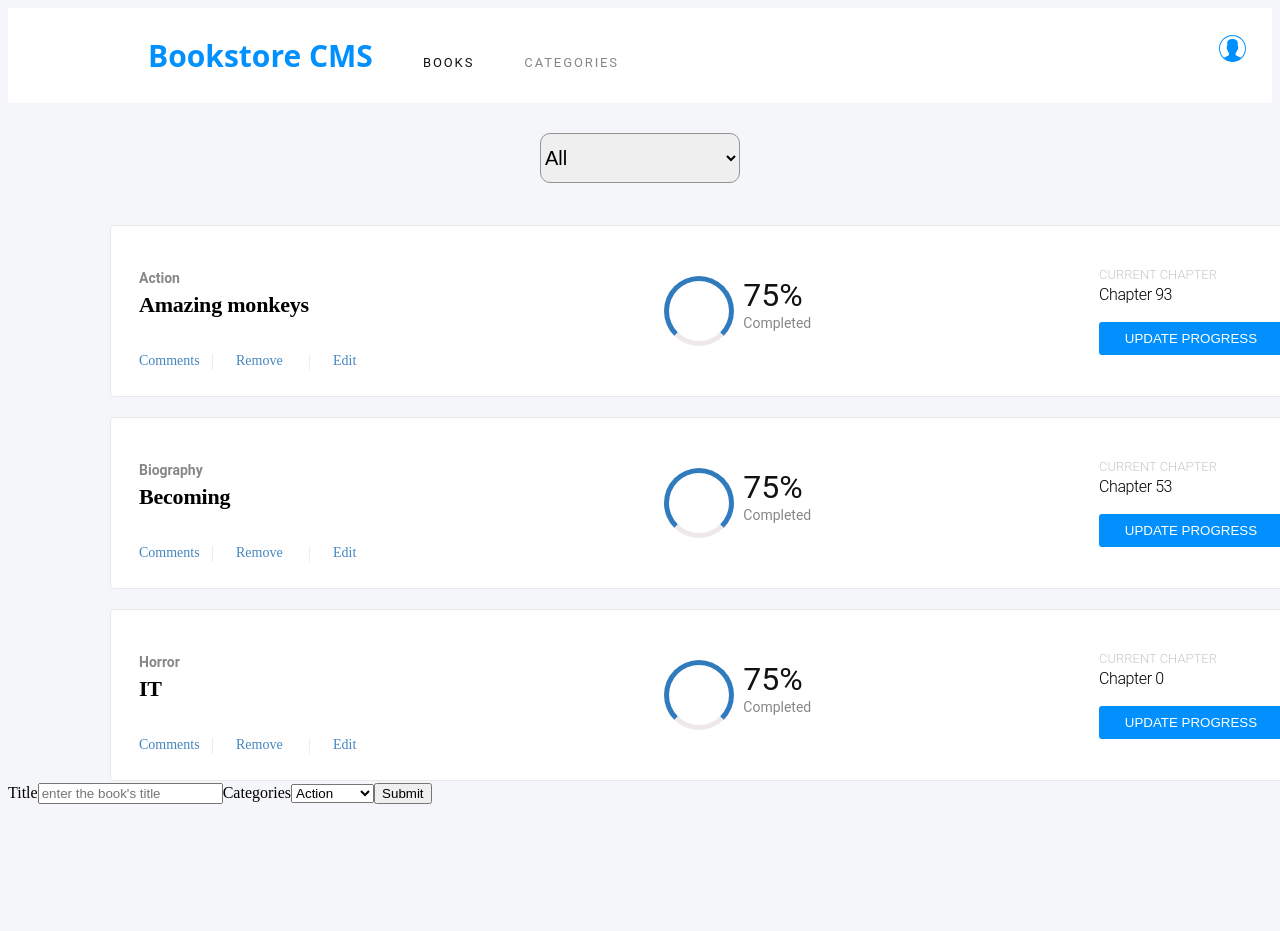
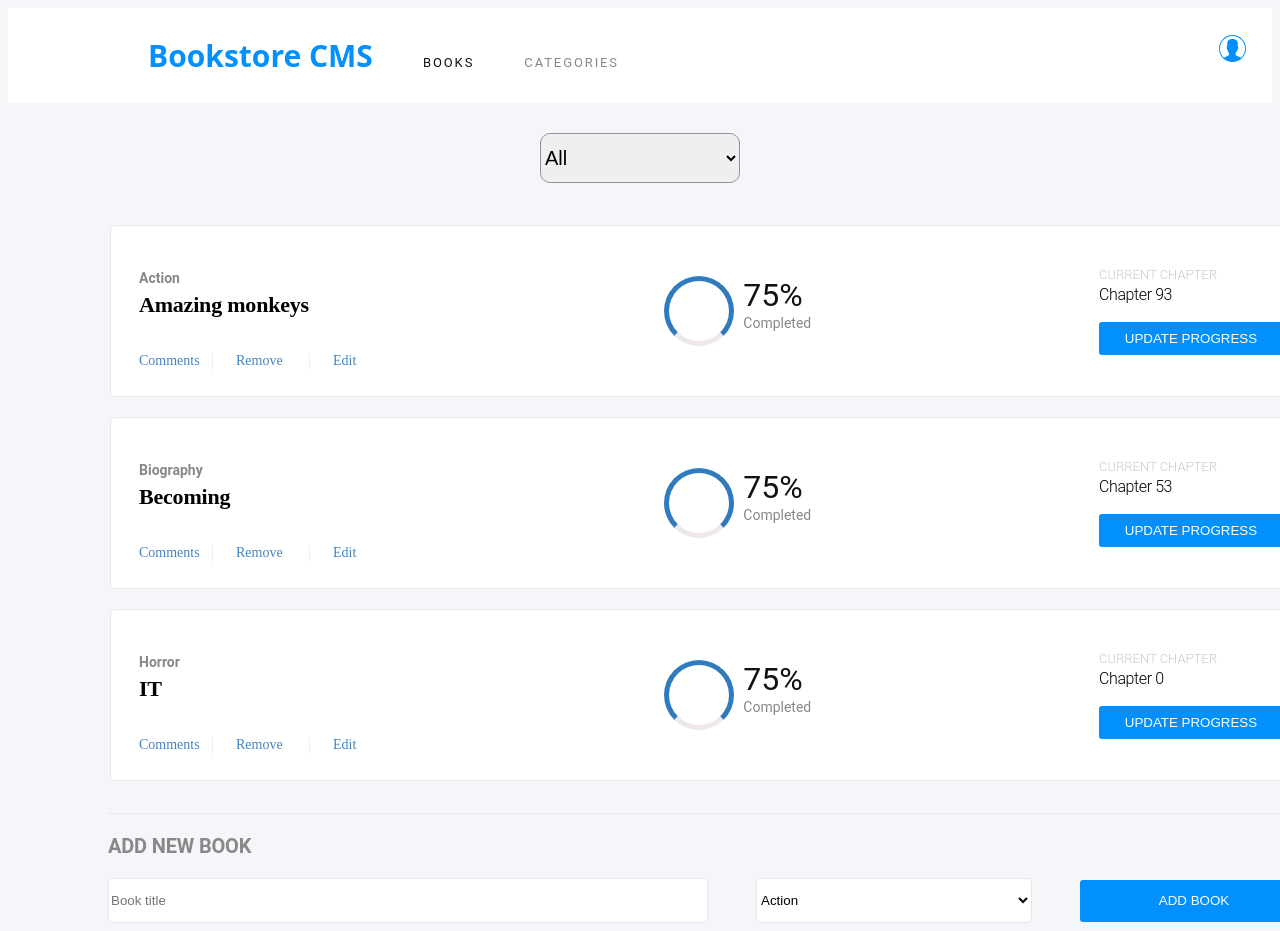
Before and after one commit to rida-elbahtouri/Bookstore, a React (Create React App) app: page / in a window 1280 px wide. Shown: the top 931 px of the page. Before the commit the page ends 812 px from the top, so only its background shows below. Built offline with nearby package versions, Linux system fonts and the light colour scheme.

Commit message:
style the book form

```diff
--- a/src/containers/BookForm.js
+++ b/src/containers/BookForm.js
@@ -23,14 +23,14 @@ class BookForm extends Component {
     };
   }
 
-  handleChange = e => {
+  handleChange = (e) => {
     const { name } = e.target;
     this.setState({
       [name]: e.target.value,
     });
   };
 
-  handleSubmit = e => {
+  handleSubmit = (e) => {
     e.preventDefault();
     const { CREATE_BOOK } = this.props;
     const { title, category } = this.state;
@@ -44,31 +44,30 @@ class BookForm extends Component {
 
   render() {
     return (
-      <div>
+      <div className="book-form">
+        <h3>ADD NEW BOOK</h3>
         <form>
-          Title
           <input
             onChange={this.handleChange}
             type="text"
             name="title"
-            placeholder="enter the book's title"
+            placeholder="Book title"
           />
-          Categories
           <select name="category" onChange={this.handleChange}>
-            {this.categories.map(cat => (
+            {this.categories.map((cat) => (
               <option key={cat}>{cat}</option>
             ))}
           </select>
           <button onClick={this.handleSubmit} type="submit" value="Create book">
-            Submit
+            ADD BOOK
           </button>
         </form>
       </div>
     );
   }
 }
-const mapDispatchToProps = dispatch => ({
-  CREATE_BOOK: book => {
+const mapDispatchToProps = (dispatch) => ({
+  CREATE_BOOK: (book) => {
     dispatch(CREATE_BOOK(book));
   },
 });
--- a/src/index.css
+++ b/src/index.css
@@ -94,8 +94,8 @@ a {
 }
 
 .Lesson-Panel {
+  width: 1200px;
   margin-top: 20px;
-  width: 1200px;
   height: 170px;
   border-radius: 4px;
   border: solid 1px #e8e8e8;
@@ -227,7 +227,7 @@ a {
 .udpateprogress {
   font-family: Roboto, Helvetica, sans-serif;
 }
-.udpateprogress button {
+button {
   background-color: #0290ff;
   border: none;
   width: 184px;
@@ -259,3 +259,54 @@ a {
   letter-spacing: -0.4px;
   margin-top: 0;
 }
+.book-form {
+  border-top: 1px solid #e8e8e8;
+  margin-top: 30px;
+  width: 1200px;
+  /* margin: 0 auto; */
+  margin-left: 100px;
+  font-family: Roboto, Helvetica, sans-serif;
+}
+.book-form h3 {
+  width: 174px;
+
+  height: 24px;
+
+  font-size: 20px;
+
+  font-weight: bold;
+
+  font-stretch: normal;
+
+  font-style: normal;
+
+  line-height: normal;
+
+  letter-spacing: -0.18px;
+
+  color: #888888;
+}
+.book-form form input {
+  width: 50%;
+  height: 45px;
+  border-radius: 4px;
+  border: solid 1px #e8e8e8;
+  background-color: #ffffff;
+  margin-right: 4%;
+  box-sizing: border-box;
+}
+
+.book-form form select {
+  width: 23%;
+  height: 45px;
+  box-sizing: border-box;
+  border-radius: 4px;
+  border: solid 1px #e8e8e8;
+  background-color: #ffffff;
+  margin-right: 4%;
+}
+.book-form form button {
+  width: 19%;
+  height: 42px;
+  box-sizing: border-box;
+}
```
